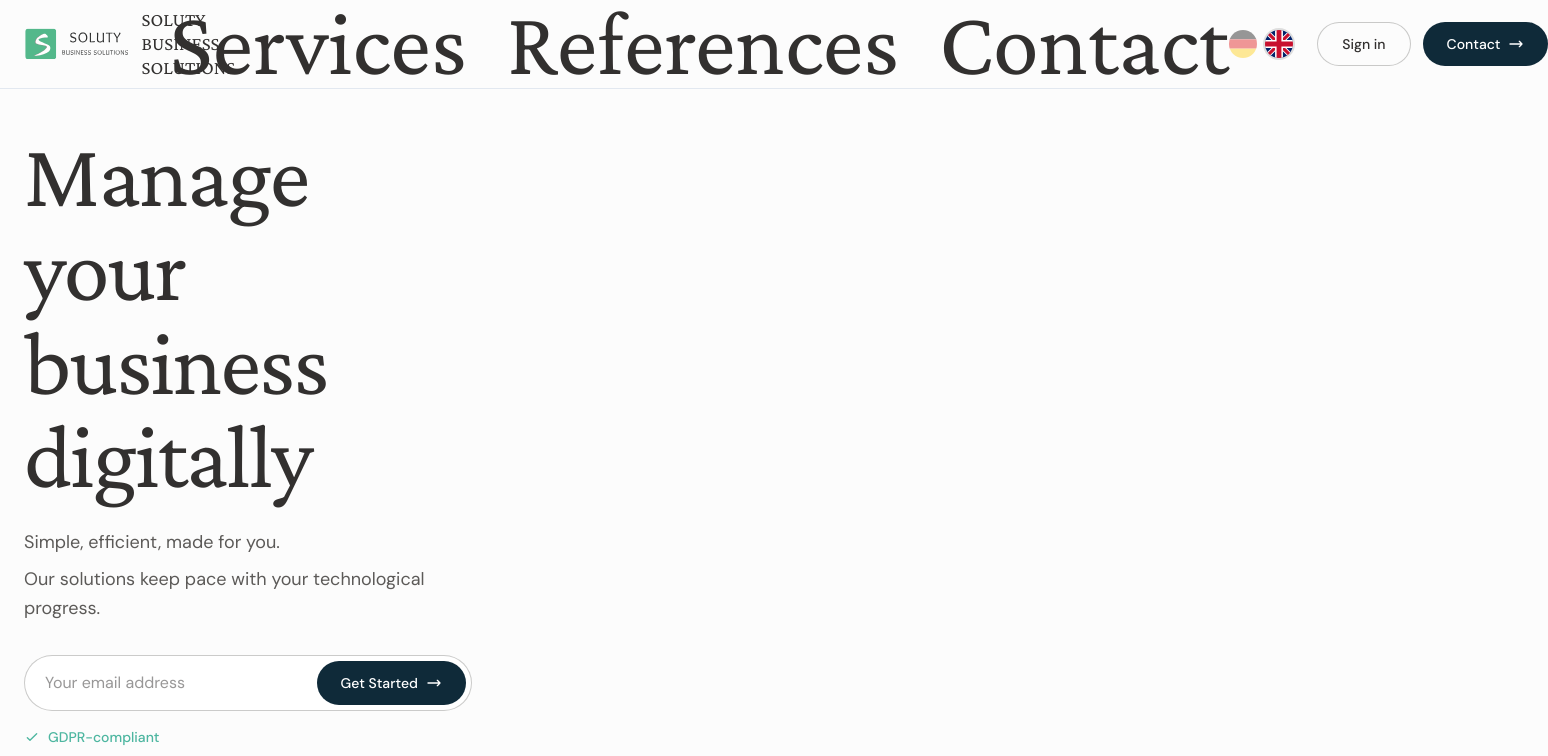
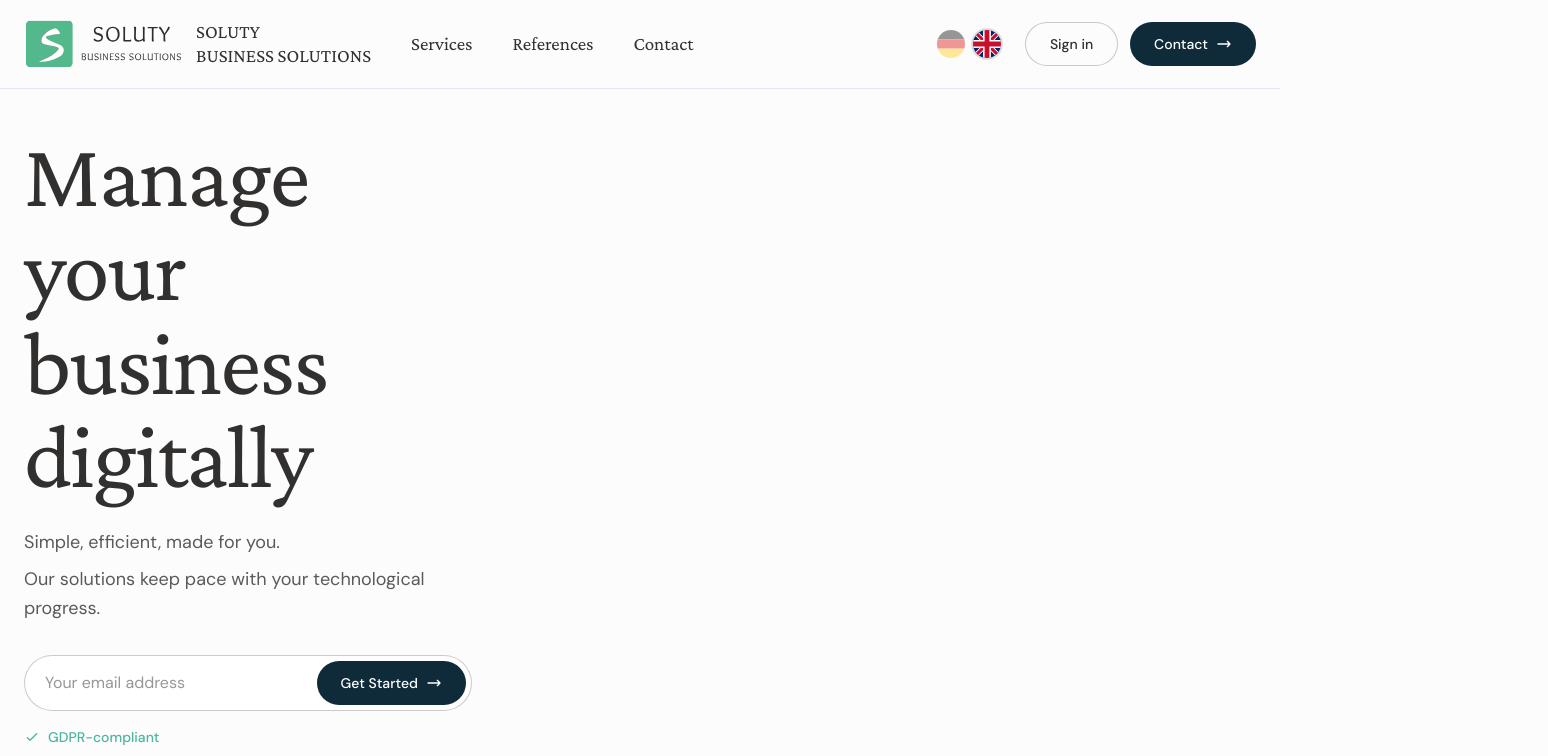
Before and after one commit to zaferkucuk/soluty-website, a Next.js app: page /en in a window 1280 px wide. Shown: the top 756 px of the page, 1548 px wide, since content can reach past the window. Built offline with nearby package versions, Linux system fonts and the light colour scheme.

Commit message:
style: Nav links back to 19px

```diff
--- a/app/[locale]/components/Header/Navigation.tsx
+++ b/app/[locale]/components/Header/Navigation.tsx
@@ -37,7 +37,7 @@ function NavLink({ item, isActive, children }: { item: NavItem; isActive: boolea
       className="transition-colors duration-200 focus:outline-none focus-visible:ring-2 focus-visible:ring-[var(--color-brand-primary)] focus-visible:ring-offset-2 rounded"
       style={{
         fontFamily: FONTS.serif,
-        fontSize: '92px',
+        fontSize: '19px',
         fontWeight: 400,
         color: isHovered
           ? COLORS.brandPrimary
```
